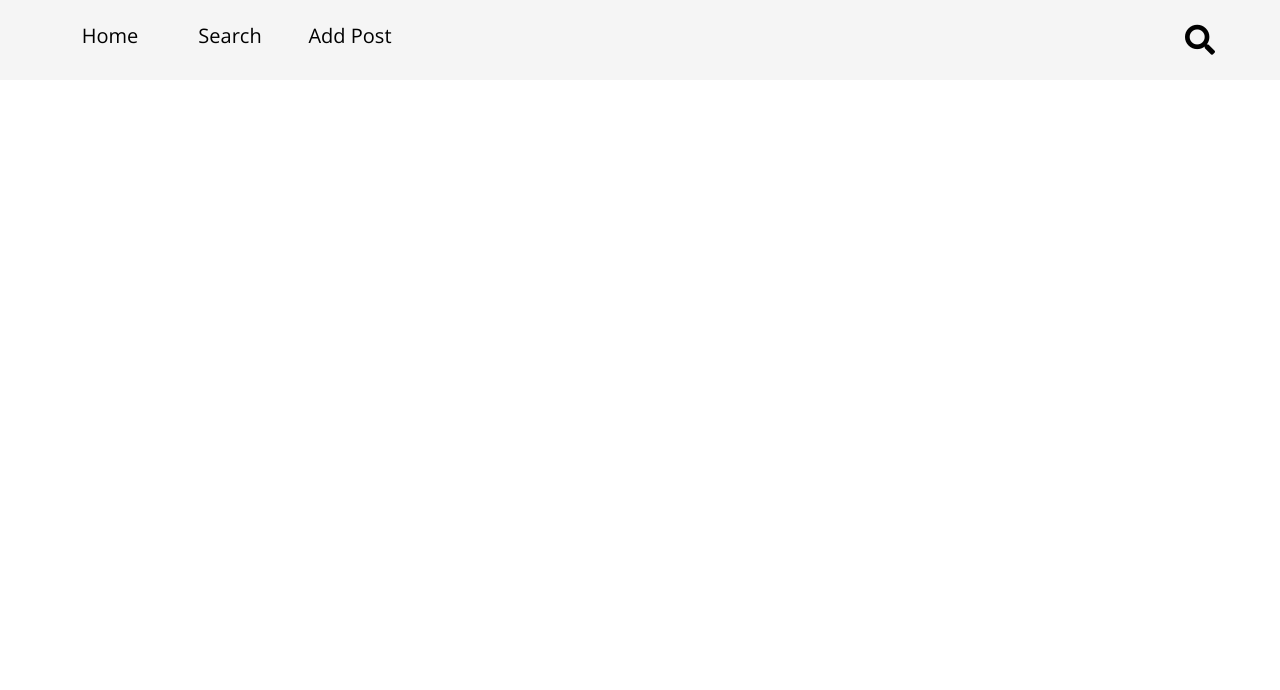
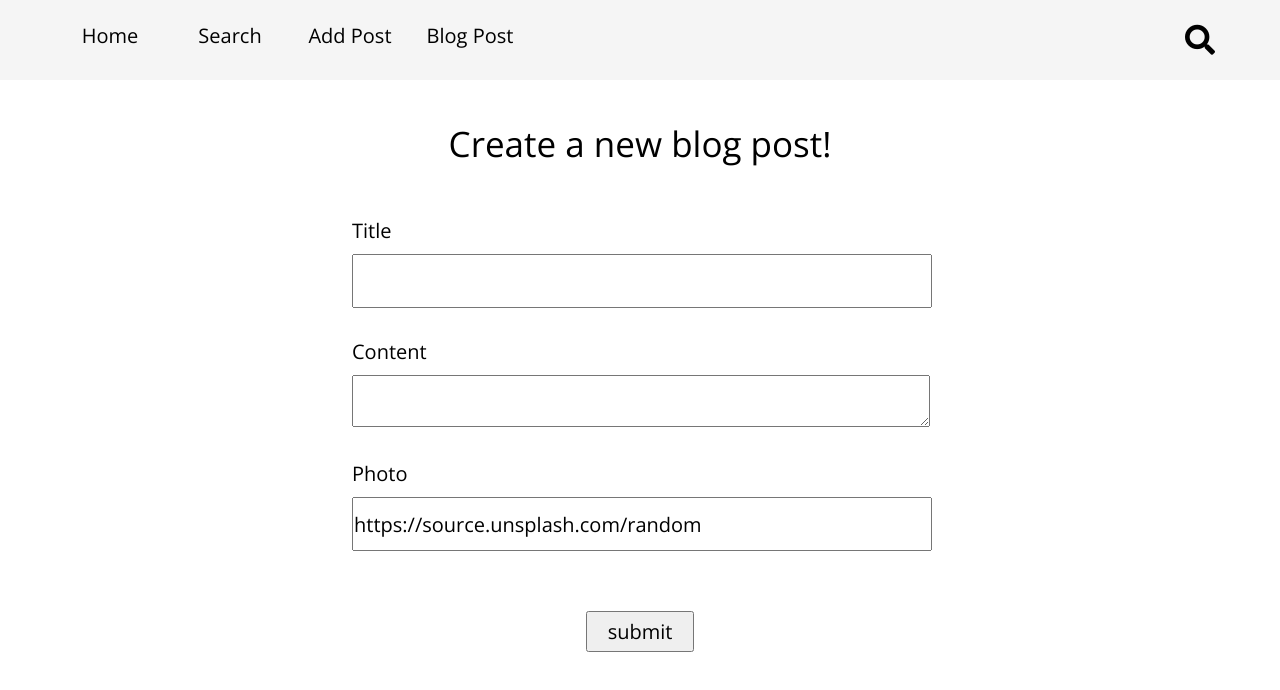
Before and after one commit to Leemacintyre/blogFrontEnd---React-, a React (Create React App) app: page /addpost in a window 1280 px wide. Shown: the top 690 px of the page. Built offline with nearby package versions, Linux system fonts and the light colour scheme.

Commit message:
added addPost page with functionality to post data to database

```diff
--- a/package.json
+++ b/package.json
@@ -13,9 +13,11 @@
     "node-sass": "^5.0.0",
     "react": "^17.0.2",
     "react-dom": "^17.0.2",
+    "react-router": "^5.2.0",
     "react-router-dom": "^5.2.0",
     "react-scripts": "4.0.3",
-    "web-vitals": "^1.0.1"
+    "web-vitals": "^1.0.1",
+    "yarn": "^1.22.10"
   },
   "scripts": {
     "start": "react-scripts start",
--- a/src/App.js
+++ b/src/App.js
@@ -10,23 +10,25 @@ import AddPostPage from './Pages/AddPostPage/AddPostPage';
 const App = () => {
   return (
     <div>
-			<Header />
+      <Header/>
       <Switch>
         <Route
           exact
           path={'/'}
           render={(props) => <BlogListPost {...props} />}
         />
+
         <Route
           exact
-					path={'/:id'}
-					render={(props) => <BlogPostPage {...props} />}
+          path={'/addpost'}
+          render={(props) => <AddPostPage {...props} />}
         />
         <Route
           exact
-					path={'/:id'}
-					render={(props) => <AddPostPage {...props} />}
+          path={'/post:id'}
+          render={(props) => <BlogPostPage {...props} />}
         />
+
       </Switch>
     </div>
   );
--- a/src/Pages/AddPostPage/AddPostPage.jsx
+++ b/src/Pages/AddPostPage/AddPostPage.jsx
@@ -1,9 +1,10 @@
 import React from 'react';
+import PostForm from '../../components/PostForm/PostForm';
 
 const AddPostPage = () => {
   return (
     <div>
-
+      <PostForm />
     </div>
   );
 };
--- a/src/Pages/BlogPostPage/BlogPostPage.jsx
+++ b/src/Pages/BlogPostPage/BlogPostPage.jsx
@@ -1,9 +1,16 @@
 import React from 'react';
+import './BlogPostPage.scss';
 
 const BlogPostPage = () => {
   return (
     <div>
-
+      <div className={'blogpost-container'}>
+        <div className={'blogpost-title'}>title</div>
+        <div className={'blogpost-content'}>
+          <div className={'blogpost-content-photo'}>photo</div>
+          <div className={'blogpost-content-content'}>content</div>
+        </div>
+      </div>
     </div>
   );
 };
--- a/src/Pages/BlogPostPage/BlogPostPage.scss
+++ b/src/Pages/BlogPostPage/BlogPostPage.scss
@@ -0,0 +1,3 @@
+.blogpost-container {
+
+}
--- a/src/components/PostForm/PostForm.jsx
+++ b/src/components/PostForm/PostForm.jsx
@@ -0,0 +1,85 @@
+import React, { useState } from 'react';
+import './PostForm.scss';
+import axios from 'axios';
+import { Redirect } from 'react-router';
+
+const PostForm = () => {
+  const [title, setTitle] = useState('');
+  const [content, setContent] = useState('');
+  const [photo, setPhoto] = useState('https://source.unsplash.com/random');
+  const [redirect,  setRedirect] = useState(false);
+
+  const submitHandler = async (event) => {
+    event.preventDefault();
+
+
+    await axios.post('http://127.0.0.1:8000/api/posts', {
+        title,
+        content,
+        photo
+      });
+      setRedirect(true);
+  }
+  if (redirect) {
+    return <Redirect to={'/'} />
+  }
+
+  console.log(title)
+  return (
+    <form action="" onSubmit={submitHandler}>
+      <div className={'postForm-container'}>
+        <div className={'postForm-heading'}>
+          <p>Create a new blog post!</p>
+        </div>
+        <div className={'postForm-container-content'}>
+
+          <div className={'postForm-content-container'}>
+            <div className={'postForm-content'}>
+              <label>Title</label>
+              <input
+                type="text"
+                name={'title'}
+                value={title}
+                onChange={(e)=>setTitle(e.target.value)}
+              />
+            </div>
+          </div>
+
+          <div className={'postForm-content-container'}>
+            <div className={'postForm-content'}>
+              <label>Content</label>
+              <textarea
+
+                name={'content'}
+                value={content}
+                onChange={(e)=>setContent(e.target.value)}
+              />
+
+            </div>
+          </div>
+
+          <div className={'postForm-content-container'}>
+            <div className={'postForm-content'}>
+              <label>Photo</label>
+              <input
+                type="text"
+                name={'photo'}
+                value={photo}
+                placeholder={'https://source.unsplash.com/random'}
+                onChange={(e)=>setPhoto(e.target.value)}
+              />
+            </div>
+          </div>
+
+        </div>
+
+      </div>
+      <div className={'postForm-button'}>
+        <button type={'submit'} onClick={submitHandler}>submit</button>
+      </div>
+    </form>
+
+  );
+};
+
+export default PostForm;
--- a/src/components/PostForm/PostForm.scss
+++ b/src/components/PostForm/PostForm.scss
@@ -0,0 +1,77 @@
+.postForm-container {
+  margin: 0 auto;
+  width: 90%;
+
+
+  .postForm-heading {
+    width: 100%;
+
+    p {
+      margin: 40px 0;
+      text-align: center;
+      font-size: 3.5em;
+    }
+  }
+
+  .postForm-container-content {
+    width: 100%;
+
+
+    .postForm-content-container {
+      width: 50%;
+      margin: 0 auto;
+
+
+      .postForm-content {
+        margin: 20px 0;
+
+        label {
+          display: flex;
+          font-size: 2em;
+          padding: 10px 0;
+
+        }
+
+        input {
+          width: 100%;
+          height: 50px;
+          font-size: 2em;
+
+        }
+
+        textarea {
+          width: 100%;
+          height: 50px;
+          font-size: 2em;
+
+        }
+
+        input:focus,
+        textarea:focus,
+        {
+          box-shadow: 3px 3px 5px grey;
+        }
+
+      }
+    }
+
+  }
+}
+
+.postForm-button {
+  width: 100%;
+  display: flex;
+  align-items: center;
+  justify-content: center;
+
+  button {
+    font-size: 2em;
+    margin: 40px;
+    padding: 5px 20px;
+  }
+
+  button:hover {
+    transition: 0.1s;
+    transform: scale(0.99);
+  }
+}
--- a/src/components/nav/data.js
+++ b/src/components/nav/data.js
@@ -14,4 +14,9 @@ export const navData = [
     navTitle: 'nav-title',
     route:'addpost'
   },
+  {
+    title: 'Blog Post',
+    navTitle: 'nav-title',
+    route:'post1'
+  },
 ]
```
Also changed, not shown: 2 other files (tests, documents, lock files or other folders). Lines whose indentation alone changed are shown as unchanged.
